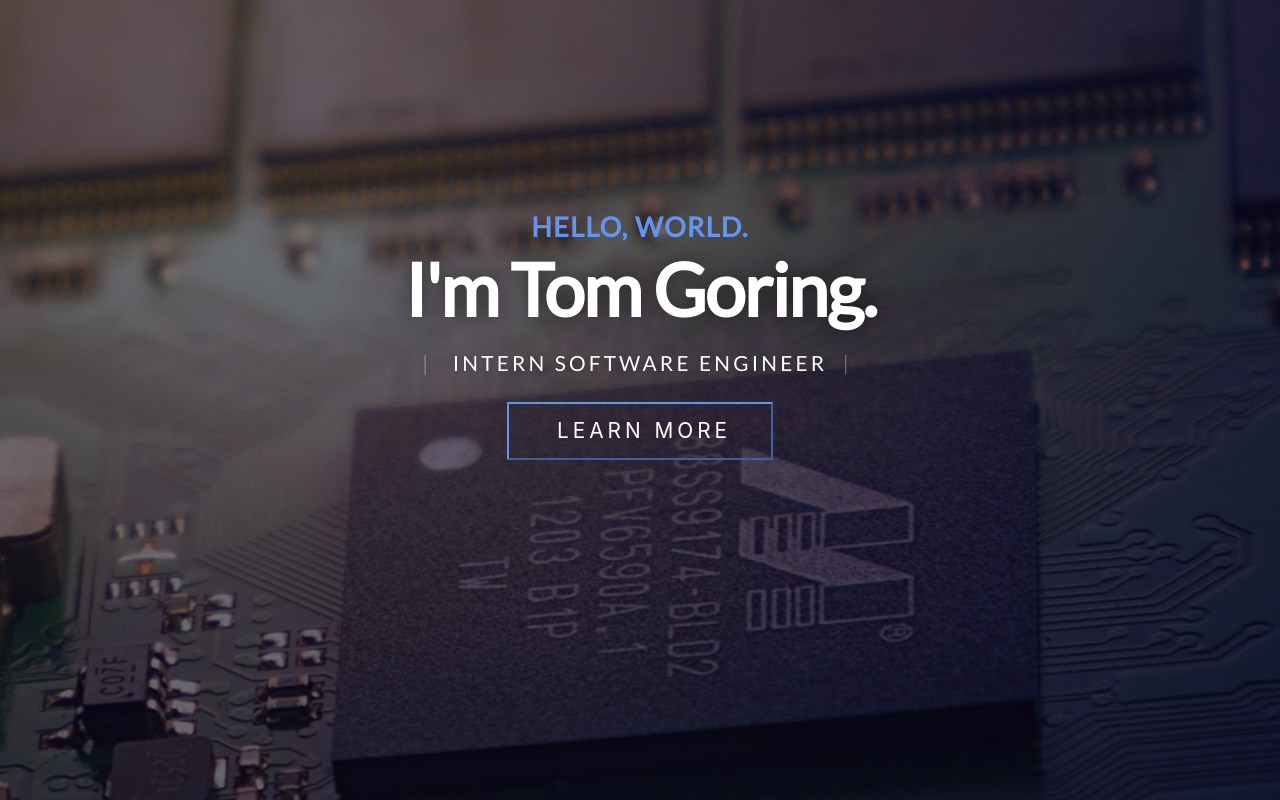
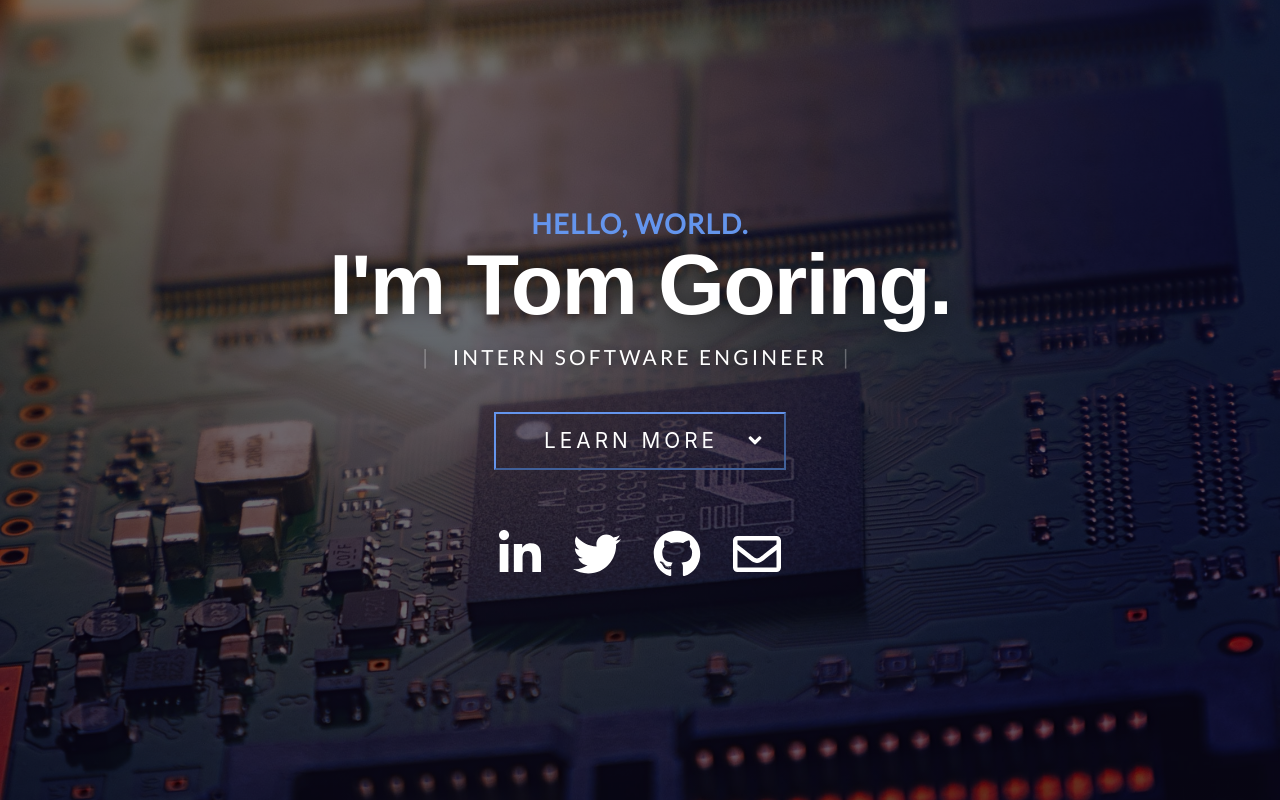
Before and after one commit to Tom-Goring/www.tomgoring.co.uk, a PHP site: page / in a window 1280 px wide. Run offline with PHP 8.4, Linux system fonts and the light colour scheme; some libraries are stand-ins or nearby versions.

Commit message:
Finish styling button and add social links

```diff
--- a/css/index.css
+++ b/css/index.css
@@ -3,7 +3,10 @@
 }
 
 #intro {
-    background: linear-gradient(rgba(0, 0, 0, 0.52), rgba(0, 0, 0, 0.60)), url("../img/cpu.jpg") no-repeat center;
+    background: linear-gradient(rgba(0, 0, 0, 0.52), rgba(0, 0, 0, 0.60)), url("../img/cpu.jpg")
+    no-repeat
+    center;
+    background-size: cover;
     display: flex;
     flex-direction: column;
     -webkit-box-align: center;
@@ -16,8 +19,7 @@
 }
 
 .intro-content {
-    position: relative;
-    top: -8vh;
+    position: absolute;
     display: flex;
     flex-direction: column;
     align-items: center;
@@ -25,16 +27,17 @@
 }
 
 #intro .title {
-    font-size: 73px;
+    font-size: 86px;
     text-shadow: 0 0 20px rgba(0, 0, 0, .5);
     letter-spacing: -0.115rem;
-    line-height: 1.2;
+    line-height: 1;
+    font-family: Arial, sans-serif;
 }
 
 #intro h3 {
     color: cornflowerblue;
     font-size: 1.7rem;
-    line-height: 1.1;
+    line-height: 1;
     letter-spacing: 0.076rem;
     text-transform: uppercase;
     font-weight: 700;
@@ -81,8 +84,35 @@
     background: 0 0;
     border-color: cornflowerblue;
     transition: all .3s ease-in-out;
+    margin-top: 1rem;
 }
 
 #learn-more:hover {
     background: cornflowerblue;
 }
+
+#learn-more svg {
+    display: inline-block;
+    font-size: 1.6rem;
+    text-align: center;
+    position: relative;
+    left: 1.2rem;
+    padding-top: 5px;
+}
+
+#intro .intro-content .social-connections {
+    font-size: 3rem;
+    margin-top: 3rem;
+}
+
+.social-connections a {
+    color: white;
+    margin-left: 1rem;
+    margin-right: 1rem;
+    cursor: pointer;
+}
+
+.social-connections a:hover {
+    color: cornflowerblue;
+    transition: all .3s ease-in-out;
+}
--- a/index.html
+++ b/index.html
@@ -8,6 +8,7 @@
     <link rel="stylesheet" href="https://cdnjs.cloudflare.com/ajax/libs/bulma/0.7.5/css/bulma.min.css">
     <script defer src="https://use.fontawesome.com/releases/v5.3.1/js/all.js"></script>
     <link rel="stylesheet" href="css/index.css">
+    <script src="https://kit.fontawesome.com/58de03d4c3.js"></script>
 </head>
 <body>
 <section class="section" id="intro">
@@ -20,8 +21,14 @@
             </span>
         </p>
         <button id="learn-more" role="button">
-            Learn More
+            Learn More <svg class="fas fa-angle-down"></svg>
         </button>
+        <div class="is-flex social-connections">
+            <a href="https://www.linkedin.com/in/tom-goring/"><i class="fab fa-linkedin-in"></i></a>
+            <a href="https://twitter.com/MrTomGoring"><i class="fab fa-twitter"></i></a>
+            <a href="https://github.com/Tom-Goring"><i class="fab fa-github"></i></a>
+            <a href="mailto:tgoring97@gmail.com"><i class="far fa-envelope"></i></a>
+        </div>
     </div>
 </section>
 </body>
```
